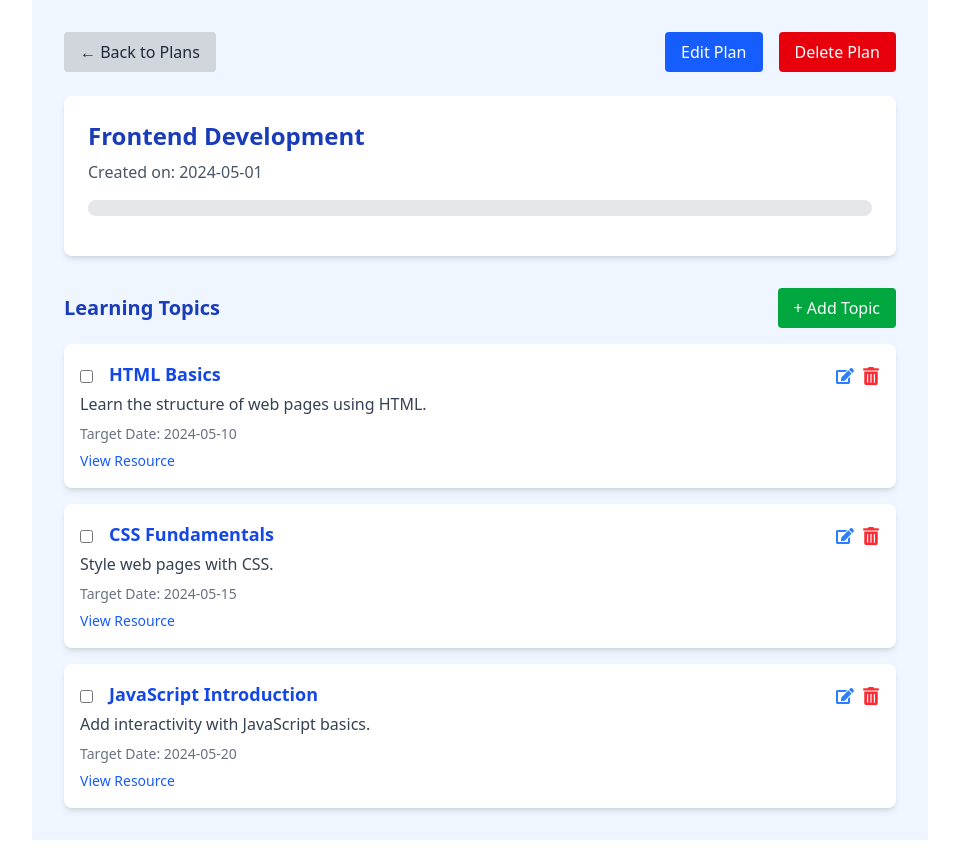
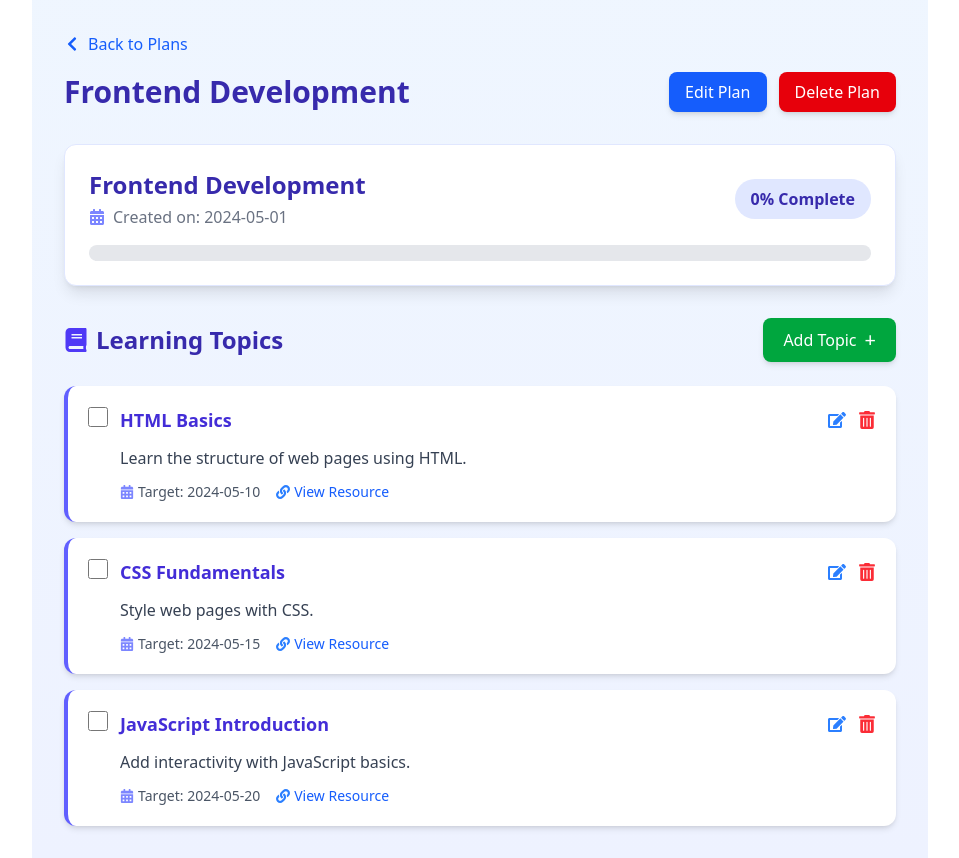
Before and after one commit to HarshanaAbeyrathne/paf_frontend, a React (Vite) app: page /learning-plan/1 in a window 1280 px wide. Shown: the whole page, without its empty margins (160-1119 px from the left). Built offline with nearby package versions, Linux system fonts and the light colour scheme.

Commit message:
styling frontend

```diff
--- a/src/pages/LearningPlanDetails.tsx
+++ b/src/pages/LearningPlanDetails.tsx
@@ -1,6 +1,6 @@
 import React, { useState, useEffect } from 'react';
 import { useNavigate, useParams } from 'react-router-dom';
-import { FaEdit, FaTrashAlt } from 'react-icons/fa'; // Import the icons
+import { FaEdit, FaTrashAlt, FaBook, FaCalendarAlt, FaLink, FaChevronLeft } from 'react-icons/fa';
 import Swal from 'sweetalert2';
 
 const LearningPlanDetails: React.FC = () => {
@@ -38,9 +38,6 @@ const LearningPlanDetails: React.FC = () => {
   });
 
   const [planName, setPlanName] = useState(''); // Your current plan name
-//const [isEditMode, setIsEditMode] = useState(false); // Already in your code
-
-  // Track the state for edit form visibility
   const [isEditMode, setIsEditMode] = useState(false);
   const [selectedTopic, setSelectedTopic] = useState<any>(null);
 
@@ -83,7 +80,6 @@ const LearningPlanDetails: React.FC = () => {
       }
     });
   };
-
 
   const handleAddTopic = () => {
     navigate(`/learning-plan/${id}/add-topic`);
@@ -156,60 +152,69 @@ const LearningPlanDetails: React.FC = () => {
     });
   };
 
-
-
   return (
-    <div className="min-h-screen bg-blue-50 p-8 max-w-4xl mx-auto">
-      {/* Top Navigation Buttons */}
-      <div className="flex justify-between items-center mb-6">
+    <div className="min-h-screen bg-gradient-to-b from-blue-50 to-indigo-50 p-8 max-w-4xl mx-auto">
+      {/* Header Section */}
+      <div className="mb-8">
         <button
           onClick={handleBack}
-          className="bg-gray-300 text-gray-800 px-4 py-2 rounded hover:bg-gray-400"
+          className="flex items-center gap-2 text-blue-600 hover:text-blue-800 transition-colors duration-300 mb-4 group"
         >
-          &larr; Back to Plans
+          <FaChevronLeft className="group-hover:-translate-x-1 transition-transform duration-300" />
+          <span>Back to Plans</span>
         </button>
-        <div className="space-x-4">
 
-
-          <div className="space-x-4">
+        <div className="flex justify-between items-center">
+          <h1 className="text-3xl font-bold text-indigo-800">{plan.name}</h1>
+          <div className="space-x-3">
             <button
               onClick={handleEditPlan}
-  className="bg-blue-600 text-white px-4 py-2 rounded hover:bg-blue-700"
+              className="bg-blue-600 text-white px-4 py-2 rounded-lg hover:bg-blue-700 shadow-md hover:shadow-lg transition-all duration-300"
             >
               Edit Plan
             </button>
-
             <button
-    onClick={() => handleDeletePlan()} // We'll create this function below
-    className="bg-red-600 text-white px-4 py-2 rounded hover:bg-red-700"
+              onClick={handleDeletePlan}
+              className="bg-red-600 text-white px-4 py-2 rounded-lg hover:bg-red-700 shadow-md hover:shadow-lg transition-all duration-300"
             >
               Delete Plan
             </button>
           </div>
-
         </div>
       </div>
 
-      {/* Plan Details */}
-      <div className="bg-white rounded-lg shadow-md p-6 mb-8">
-        <h1 className="text-2xl font-bold text-blue-800 mb-2">{plan.name}</h1>
-        <p className="text-gray-600 mb-4">Created on: {plan.createdAt}</p>
-        <div className="w-full bg-gray-200 rounded-full h-4 mb-4">
+      {/* Plan Details Card */}
+      <div className="bg-white rounded-xl shadow-lg p-6 mb-8 border border-indigo-100 hover:shadow-xl transition-shadow duration-300">
+        <div className="flex justify-between items-center mb-4">
+          <div>
+            <h2 className="text-2xl font-bold text-indigo-800 mb-1">{plan.name}</h2>
+            <p className="text-gray-500 flex items-center gap-2">
+              <FaCalendarAlt className="text-indigo-400" /> Created on: {plan.createdAt}
+            </p>
+          </div>
+          <div className="bg-indigo-100 px-4 py-2 rounded-full">
+            <span className="font-semibold text-indigo-800">{Math.round(plan.progress)}% Complete</span>
+          </div>
+        </div>
+
+        <div className="w-full bg-gray-200 rounded-full h-4">
           <div
-            className="bg-blue-600 h-4 rounded-full"
+            className="bg-gradient-to-r from-blue-500 to-indigo-600 h-4 rounded-full transition-all duration-700 ease-in-out"
             style={{ width: `${plan.progress}%` }}
           ></div>
         </div>
       </div>
 
       {/* Learning Topics Section */}
-      <div className="flex justify-between items-center mb-4">
-        <h2 className="text-xl font-semibold text-blue-800">Learning Topics</h2>
+      <div className="flex justify-between items-center mb-6">
+        <h2 className="text-2xl font-bold text-indigo-800 flex items-center gap-2">
+          <FaBook className="text-indigo-600" /> Learning Topics
+        </h2>
         <button
           onClick={handleAddTopic}
-          className="bg-green-600 text-white px-4 py-2 rounded hover:bg-green-700"
+          className="bg-green-600 text-white px-5 py-2 rounded-lg hover:bg-green-700 shadow-md hover:shadow-lg transition-all duration-300 flex items-center gap-2"
         >
-          + Add Topic
+          <span>Add Topic</span> <span className="text-xl">+</span>
         </button>
       </div>
 
@@ -217,116 +222,140 @@ const LearningPlanDetails: React.FC = () => {
       <div className="space-y-4">
         {plan.topics.length > 0 ? (
           plan.topics.map((topic, index) => (
-            <div key={index} className="bg-white rounded-lg shadow-md p-4">
+            <div
+              key={index}
+              className="bg-white rounded-xl shadow-md p-5 border-l-4 border-indigo-500 hover:shadow-lg hover:translate-x-1 hover:-translate-y-1 transition-all duration-300"
+            >
               <div className="flex items-center">
+                <div className="relative">
                   <input
                     type="checkbox"
                     checked={topic.isChecked}
                     onChange={() => handleCheckboxChange(index)}
-                  className="mr-4"
+                    className="w-5 h-5 accent-indigo-600 cursor-pointer"
                   />
+                </div>
                 <h3
-                  className={`text-lg font-bold text-blue-700 mb-1 ${topic.isChecked ? 'line-through text-gray-500' : ''}`}
+                  className={`text-lg font-bold ml-3 ${
+                    topic.isChecked ? 'line-through text-gray-500' : 'text-indigo-700'
+                  } transition-colors duration-300`}
                 >
                   {topic.title}
                 </h3>
                 {/* Edit and Delete Icons */}
-                <div className="ml-auto flex space-x-2">
-                  <button onClick={() => handleEdit(index)} className="text-blue-500 hover:text-blue-700">
+                <div className="ml-auto flex space-x-3">
+                  <button
+                    onClick={() => handleEdit(index)}
+                    className="text-blue-500 hover:text-blue-700 hover:scale-110 transition-transform duration-300"
+                    title="Edit Topic"
+                  >
                     <FaEdit size={18} />
                   </button>
-                  <button onClick={() => handleDelete(index)} className="text-red-500 hover:text-red-700">
+                  <button
+                    onClick={() => handleDelete(index)}
+                    className="text-red-500 hover:text-red-700 hover:scale-110 transition-transform duration-300"
+                    title="Delete Topic"
+                  >
                     <FaTrashAlt size={18} />
                   </button>
                 </div>
               </div>
-              <p className="text-gray-700 mb-2">{topic.description}</p>
-              <p className="text-gray-500 text-sm mb-1">Target Date: {topic.targetDate}</p>
+
+              <div className="mt-3 pl-8">
+                <p className="text-gray-700 mb-3">{topic.description}</p>
+                <div className="flex flex-wrap gap-4 text-sm">
+                  <div className="flex items-center gap-1 text-gray-600">
+                    <FaCalendarAlt className="text-indigo-400" />
+                    <span>Target: {topic.targetDate}</span>
+                  </div>
                   <a
                     href={topic.resourceLink}
                     target="_blank"
                     rel="noopener noreferrer"
-                className="text-blue-600 hover:underline text-sm"
+                    className="flex items-center gap-1 text-blue-600 hover:text-blue-800 hover:underline transition-colors duration-300"
                   >
-                View Resource
+                    <FaLink className="text-blue-500" /> View Resource
                   </a>
+                </div>
+              </div>
             </div>
           ))
         ) : (
-          <div className="bg-white rounded-lg shadow-md p-6 text-center text-gray-500">
-            No topics added yet.
+          <div className="bg-white rounded-xl shadow-md p-8 text-center text-gray-500 border border-dashed border-gray-300">
+            <p className="text-lg">No topics added yet.</p>
+            <p className="mt-2">Click "Add Topic" to get started on your learning journey!</p>
           </div>
         )}
       </div>
 
       {/* Edit Topic Modal */}
       {isEditMode && (
-  <div className="fixed inset-0 bg-black/30 backdrop-blur-sm flex justify-center items-center z-50">
-    <div className="bg-white p-8 rounded-lg shadow-lg w-96">
-      <h3 className="text-xl font-semibold text-blue-800 mb-4">Edit Topic</h3>
+        <div className="fixed inset-0 bg-black/50 backdrop-filter backdrop-blur-sm flex justify-center items-center z-50">
+          <div className="bg-white p-8 rounded-xl shadow-2xl w-96 max-w-md border border-indigo-100 animate-fadeIn">
+            <h3 className="text-xl font-bold text-indigo-800 mb-5 border-b pb-3">Edit Topic</h3>
 
             {/* Title */}
             <div className="mb-4">
-        <label className="block text-gray-600">Title</label>
+              <label className="block text-gray-700 font-medium mb-1">Title</label>
               <input
                 type="text"
                 value={selectedTopic?.title}
                 onChange={(e) => handleChange(e, 'title')}
-          className="w-full p-2 border rounded mt-2"
+                className="w-full p-2 border border-gray-300 rounded-lg focus:ring-2 focus:ring-indigo-500 focus:border-indigo-500 transition-all duration-300"
               />
             </div>
 
             {/* Description */}
             <div className="mb-4">
-        <label className="block text-gray-600">Description</label>
+              <label className="block text-gray-700 font-medium mb-1">Description</label>
               <textarea
                 value={selectedTopic?.description}
                 onChange={(e) => handleChange(e, 'description')}
-          className="w-full p-2 border rounded mt-2"
+                className="w-full p-2 border border-gray-300 rounded-lg focus:ring-2 focus:ring-indigo-500 focus:border-indigo-500 transition-all duration-300"
+                rows={3}
               />
             </div>
 
             {/* Target Date */}
             <div className="mb-4">
-        <label className="block text-gray-600">Target Date</label>
+              <label className="block text-gray-700 font-medium mb-1">Target Date</label>
               <input
                 type="date"
                 value={selectedTopic?.targetDate}
                 onChange={(e) => handleChange(e, 'targetDate')}
-          className="w-full p-2 border rounded mt-2"
+                className="w-full p-2 border border-gray-300 rounded-lg focus:ring-2 focus:ring-indigo-500 focus:border-indigo-500 transition-all duration-300"
               />
             </div>
 
             {/* Resource URL */}
-      <div className="mb-4">
-        <label className="block text-gray-600">Resource URL</label>
+            <div className="mb-5">
+              <label className="block text-gray-700 font-medium mb-1">Resource URL</label>
               <input
                 type="text"
                 value={selectedTopic?.resourceLink}
-          onChange={(e) => handleChange(e, 'resourceUrl')}
-          className="w-full p-2 border rounded mt-2"
+                onChange={(e) => handleChange(e, 'resourceLink')}
+                className="w-full p-2 border border-gray-300 rounded-lg focus:ring-2 focus:ring-indigo-500 focus:border-indigo-500 transition-all duration-300"
               />
             </div>
 
             {/* Buttons */}
-      <div className="flex justify-end">
+            <div className="flex justify-end gap-3 pt-2">
+              <button
+                onClick={() => setIsEditMode(false)}
+                className="px-4 py-2 border border-gray-300 text-gray-700 rounded-lg hover:bg-gray-100 transition-colors duration-300"
+              >
+                Cancel
+              </button>
               <button
                 onClick={handleSaveChanges}
-          className="bg-blue-600 text-white px-4 py-2 rounded hover:bg-blue-700"
+                className="bg-indigo-600 text-white px-4 py-2 rounded-lg hover:bg-indigo-700 transition-colors duration-300"
               >
                 Save Changes
-        </button>
-        <button
-          onClick={() => setIsEditMode(false)}
-          className="bg-gray-600 text-white px-4 py-2 rounded hover:bg-gray-700 ml-2"
-        >
-          Cancel
               </button>
             </div>
           </div>
         </div>
       )}
-
     </div>
   );
 };
```
Lines whose indentation alone changed are shown as unchanged.
